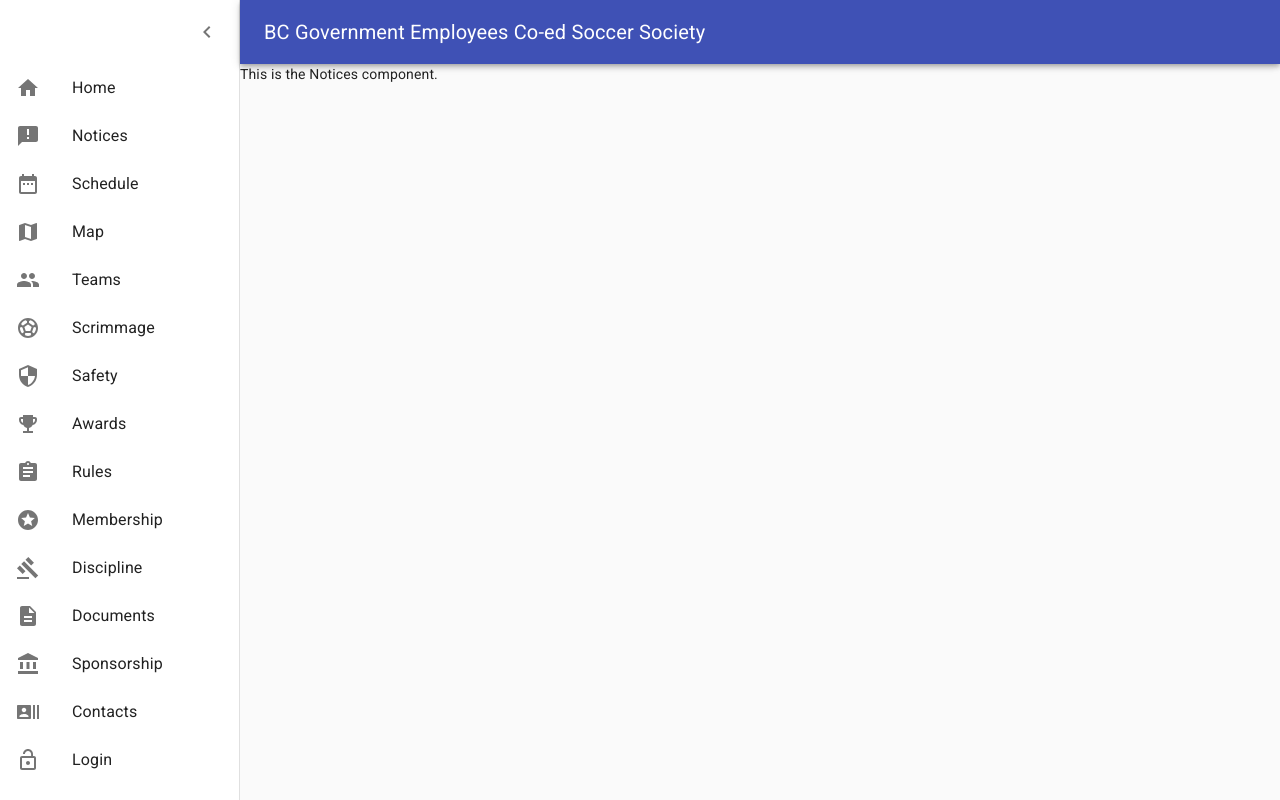
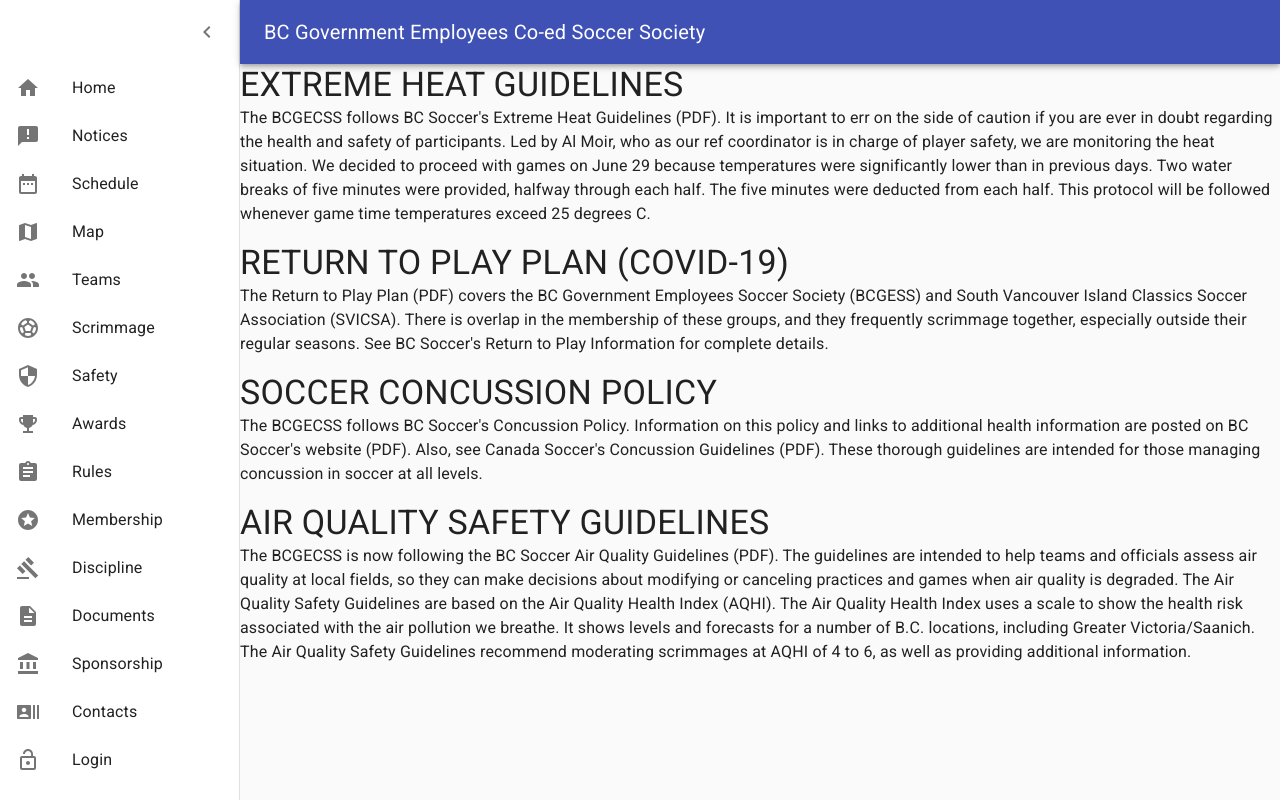
Before and after one commit to davidclaveau/kicks_client, a React (Create React App) app: page /safety in a window 1280 px wide. Built offline with nearby package versions, Linux system fonts and the light colour scheme.

Commit message:
Add several more components and content

```diff
--- a/src/App.js
+++ b/src/App.js
@@ -10,6 +10,9 @@
 import Schedule from './pages/Schedule';
 import Teams from './pages/Teams';
 import Roster from './pages/Roster';
+import Scrimmage from './pages/Scrimmage';
+import Safety from './pages/Safety';
+import Awards from './pages/Awards';
 
 import { makeStyles } from '@material-ui/core/styles'
 import './App.css';
@@ -38,9 +41,9 @@
               <Route exact path='/teams' render={props =>  <Teams {...props} />} />
               <Route exact path='/roster/:id' render={props =>  <Roster {...props} />} />
 
-            <Route exact path='/scrimmage' render={props =>  <Notices {...props} />} />
-            <Route exact path='/safety' render={props =>  <Notices {...props} />} />
-            <Route exact path='/awards' render={props =>  <Notices {...props} />} />
+              <Route exact path='/scrimmage' render={props =>  <Scrimmage {...props} />} />
+              <Route exact path='/safety' render={props =>  <Safety {...props} />} />
+              <Route exact path='/awards' render={props =>  <Awards {...props} />} />
               <Route exact path='/rules' render={props =>  <Notices {...props} />} />
               <Route exact path='/membership' render={props =>  <Notices {...props} />} />
               <Route exact path='/discipline' render={props =>  <Notices {...props} />} />
--- a/src/Dashboard.jsx
+++ b/src/Dashboard.jsx
@@ -142,7 +142,7 @@
             {theme.direction === 'rtl' ? <ChevronRight /> : <ChevronLeft />}
           </IconButton>
         </div>
-        <Navigation />
+        <Navigation closeDrawer={() => handleDrawerClose()}/>
       </Drawer>
       <main>
       </main>
--- a/src/Navigation.jsx
+++ b/src/Navigation.jsx
@@ -27,6 +27,14 @@
 // Can add or remove additional icons and links in the dashboardList array
 const Navigation = (props) => {
   const { history } = props;
+
+  // Optional function to close drawer after selecting page
+  // Just need to change the history.push to call this function instead
+  // const historyAndCloseDrawer = (url) => {
+  //   history.push(url);
+  //   props.closeDrawer();
+  // }
+
   const dashboardList = [
     {
       text: 'Home',
@@ -56,17 +64,17 @@
     {
       text: 'Scrimmage',
       icon: <ScrimmageIcon />,
-      onClick: () => history.push('/')
+      onClick: () => history.push('/scrimmage')
     },
     {
       text: 'Safety',
       icon: <SafetyIcon />,
-      onClick: () => history.push('/')
+      onClick: () => history.push('/safety')
     },
     {
       text: 'Awards',
       icon: <AwardsIcon />,
-      onClick: () => history.push('/')
+      onClick: () => history.push('/awards')
     },
     {
       text: 'Rules',
--- /dev/null
+++ b/src/pages/Awards.jsx
@@ -0,0 +1,29 @@
+import { Typography } from '@material-ui/core'
+
+const Awards = () => {
+  return (
+    <div>
+      <Typography variant="h4">PETER FUGLEM TROPHY (FORMERLY "FRIENDLIEST TEAM" TROPHY)</Typography>
+
+      <Typography paragraph>
+        This award focuses on the intended spirit of the league, which is to promote a friendly and relaxed game of recreational soccer. The trophy was created to emphasize the fun and comradery the games should promote.
+
+        This year the BCGECSS re-dedicated the Friendliest Team Trophy in Peter Fuglem's name. The league has lost a great friend in Peter, who was recently killed in a motorcycle accident. The Peter Fuglem Trophy is a permanent memorial recognizing Peter's significant contributions to the league over many years, and the loss resulting from his tragic death.
+
+        Peter played in the league for many years and also managed the Forests team. He was a strong competitor and keenly sportsmanlike — friendly on and off the field. His teams were a reflection of his personality. Peter was always a voice of reason in league affairs, and in 2017 he stepped forward to be part of the interim executive for a year, at a critical time in the league's existence.
+
+        Peter was widely known inside and outside the league for his major professional contribution to forestry in B.C. — as well as to related areas such as emergency management and air quality management during the major fires of recent years. Those fire seasons were one of the few times Peter asked his BCGECSS friends for a little help, with many of his own players away fighting fire.
+
+        Peter will be sorely missed as a player, a manager, a league executive member, and most of all as a fine human being.
+      </Typography>
+
+
+      <Typography variant="h4">"CLASSIEST PLAYERS OF THE LEAGUE" AWARD</Typography>
+      <Typography paragraph>
+        This award is given to the female and male player who exemplified the best combination of sportsmanship and skill throughout the season. Voting is conducted by the referees at the end of each game.
+      </Typography>
+    </div>
+  )
+}
+
+export default Awards
--- a/src/pages/Home.jsx
+++ b/src/pages/Home.jsx
@@ -1,11 +1,11 @@
-import Typography from '@material-ui/core/Typography';
+import { Typography } from '@material-ui/core';
 
 const Home = () => {
   return (
     <div>
-      <Typography variant="h3">OUR MISSION</Typography>
+      <Typography variant="h4">OUR MISSION</Typography>
       <Typography paragraph>To encourage players of all levels of ability to play soccer in a relaxed, friendly environment.</Typography>
-      <Typography variant="h3">WHO WE ARE</Typography>
+      <Typography variant="h4">WHO WE ARE</Typography>
       <Typography paragraph>
         The BC Government Employees Co-ed Soccer Society (BCGECSS) is a co-ed recreational soccer league for the enjoyment of all government workers.
 
--- /dev/null
+++ b/src/pages/Safety.jsx
@@ -0,0 +1,43 @@
+import{ Typography } from '@material-ui/core'
+
+const Safety = () => {
+  return (
+    <div>
+      <Typography variant="h4"> EXTREME HEAT GUIDELINES</Typography>
+
+      <Typography paragraph>
+        The BCGECSS follows BC Soccer's Extreme Heat Guidelines (PDF). It is important to err on the side of caution if you are ever in doubt regarding the health and safety of participants.
+
+        Led by Al Moir, who as our ref coordinator is in charge of player safety, we are monitoring the heat situation. We decided to proceed with games on June 29 because temperatures were significantly lower than in previous days. Two water breaks of five minutes were provided, halfway through each half. The five minutes were deducted from each half. This protocol will be followed whenever game time temperatures exceed 25 degrees C.
+      </Typography>
+
+      <Typography variant="h4">RETURN TO PLAY PLAN (COVID-19)</Typography>
+
+      <Typography paragraph>
+        The Return to Play Plan (PDF) covers the BC Government Employees Soccer Society (BCGESS) and South Vancouver Island Classics Soccer Association (SVICSA). There is overlap in the membership of these groups, and they frequently scrimmage together, especially outside their regular seasons.
+
+        See BC Soccer's Return to Play Information for complete details.
+      </Typography>
+
+      <Typography variant="h4">SOCCER CONCUSSION POLICY</Typography>
+      <Typography paragraph>
+        The BCGECSS follows BC Soccer's Concussion Policy. Information on this policy and links to additional health information are posted on BC Soccer's website (PDF).
+
+        Also, see Canada Soccer's Concussion Guidelines (PDF). These thorough guidelines are intended for those managing concussion in soccer at all levels.
+      </Typography>
+
+      <Typography variant="h4">AIR QUALITY SAFETY GUIDELINES</Typography>
+      <Typography paragraph>
+        The BCGECSS is now following the BC Soccer Air Quality Guidelines (PDF). The guidelines are intended to help teams and officials assess air quality at local fields, so they can make decisions about modifying or canceling practices and games when air quality is degraded.
+
+        The Air Quality Safety Guidelines are based on the Air Quality Health Index (AQHI).
+
+        The Air Quality Health Index uses a scale to show the health risk associated with the air pollution we breathe. It shows levels and forecasts for a number of B.C. locations, including Greater Victoria/Saanich.
+
+        The Air Quality Safety Guidelines recommend moderating scrimmages at AQHI of 4 to 6, as well as providing additional information.
+      </Typography>
+    </div>
+  )
+}
+
+export default Safety
--- /dev/null
+++ b/src/pages/Scrimmage.jsx
@@ -0,0 +1,18 @@
+import { Typography } from "@material-ui/core"
+
+const Scrimmage = () => {
+  return (
+    <div>
+      <Typography variant="h5">
+        TRY IT!
+      </Typography>
+      <Typography paragraph>
+        NOTE: Over-40s Scrimmage is not taking place in 2021. It will be back next year.
+        The BCGECSS started an over-40s co-ed scrimmage in 2019. We had more than 30 committed over-40s from half a dozen teams. Additional players could join a reserve call-up list.
+        For more information, please email Hu Wallis, Vice President.
+      </Typography>
+    </div>
+  )
+}
+
+export default Scrimmage
```
Lines whose indentation alone changed are shown as unchanged.
